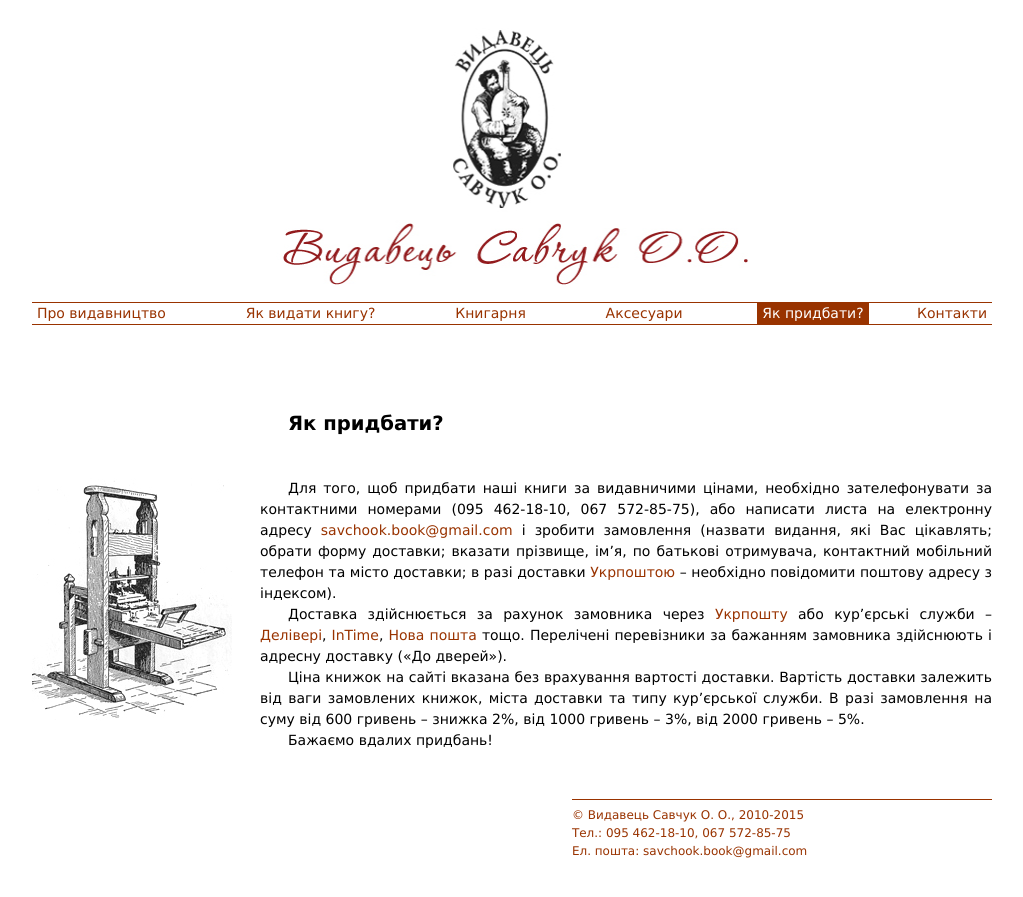
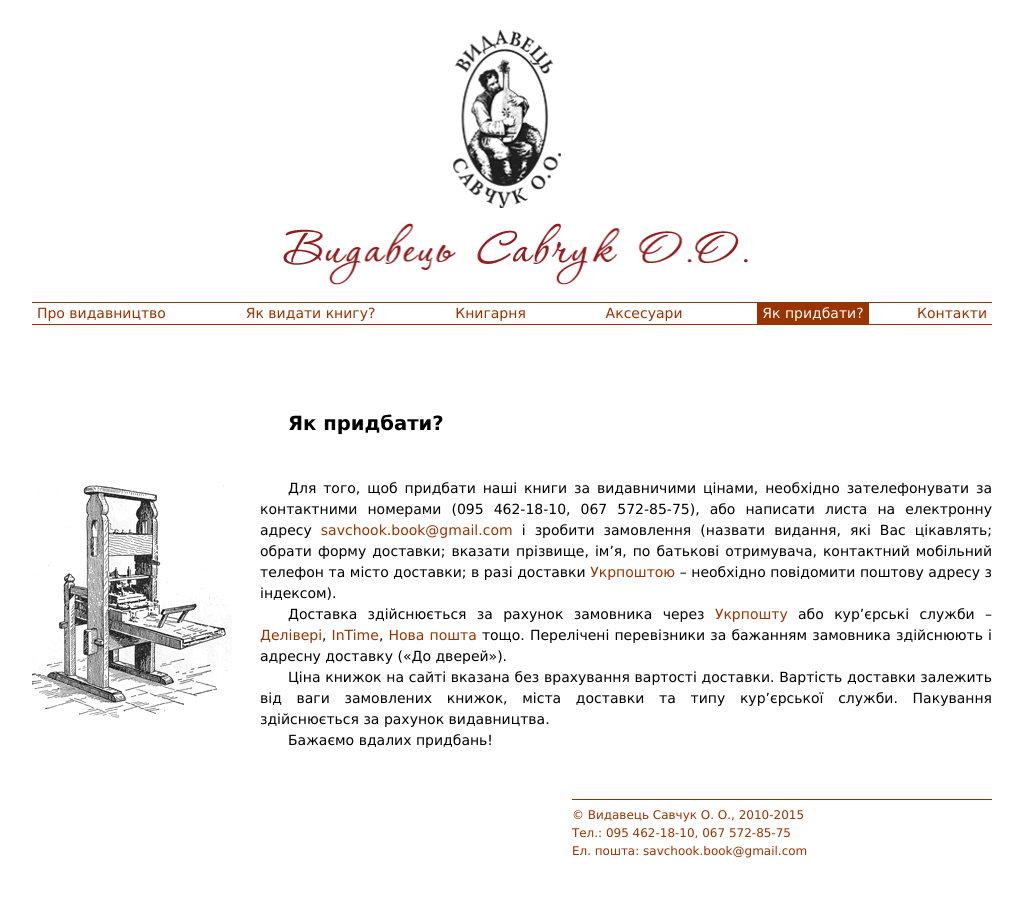
Before and after one commit to savchook/savchook.github.io, a Jekyll site: the page built from buy-book.markdown, in a window 1280 px wide. Shown: the top 897 px of the page, without its empty margins (128-1151 px from the left). Built offline with Jekyll 4.4.1, drawn with Linux system fonts in a browser that asks for light colours.

Commit message:
Update buy-book.markdown

```diff
--- a/buy-book.markdown
+++ b/buy-book.markdown
@@ -13,6 +13,6 @@
 Доставка здійснюється за рахунок замовника через [Укрпошту](http://ukrposhta.ua/) або кур’єрські служби – [Делівері](http://www.delivery-auto.com/uk-ua/),
 [InTime](http://www.intime.ua/?lang=ukr), [Нова пошта](http://novaposhta.ua/uk) тощо. Перелічені перевізники за бажанням замовника здійснюють і адресну доставку («До дверей»).
 
-Ціна книжок на сайті вказана без врахування вартості доставки. Вартість доставки залежить від ваги замовлених книжок, міста доставки та типу кур’єрської служби. В разі замовлення на суму від 600 гривень – знижка 2%, від 1000 гривень – 3%, від 2000 гривень – 5%.
+Ціна книжок на сайті вказана без врахування вартості доставки. Вартість доставки залежить від ваги замовлених книжок, міста доставки та типу кур’єрської служби. Пакування здійснюється за рахунок видавництва.
 
 Бажаємо вдалих придбань!
```
